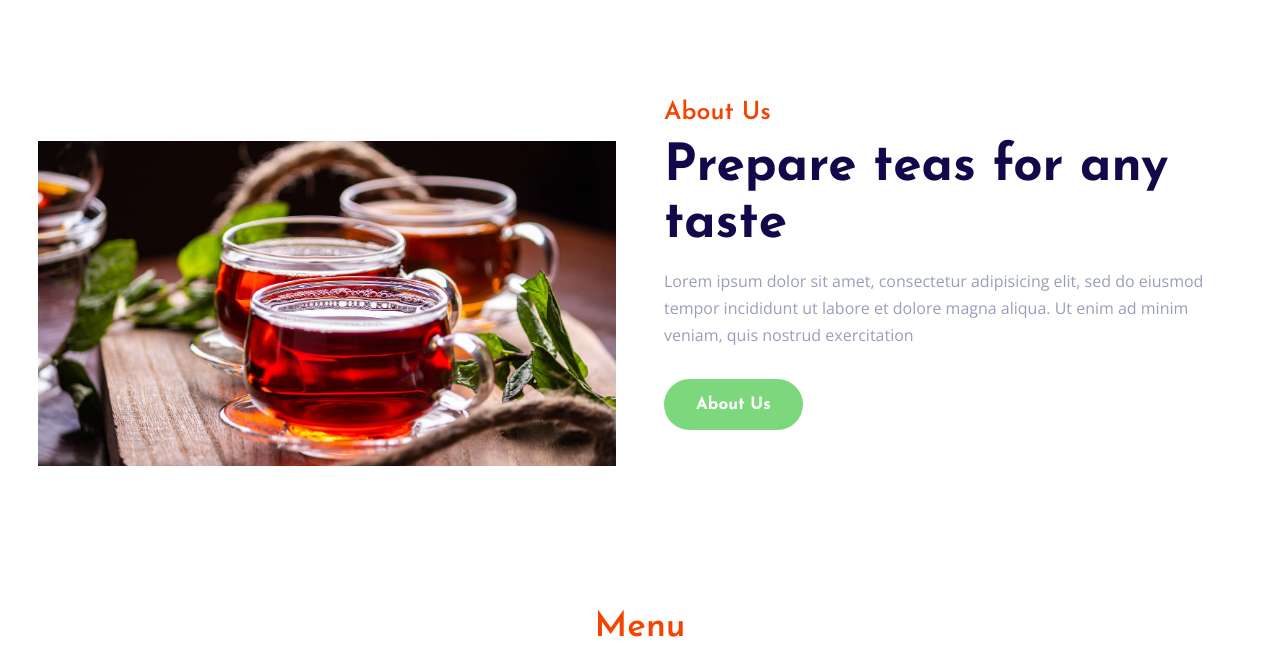
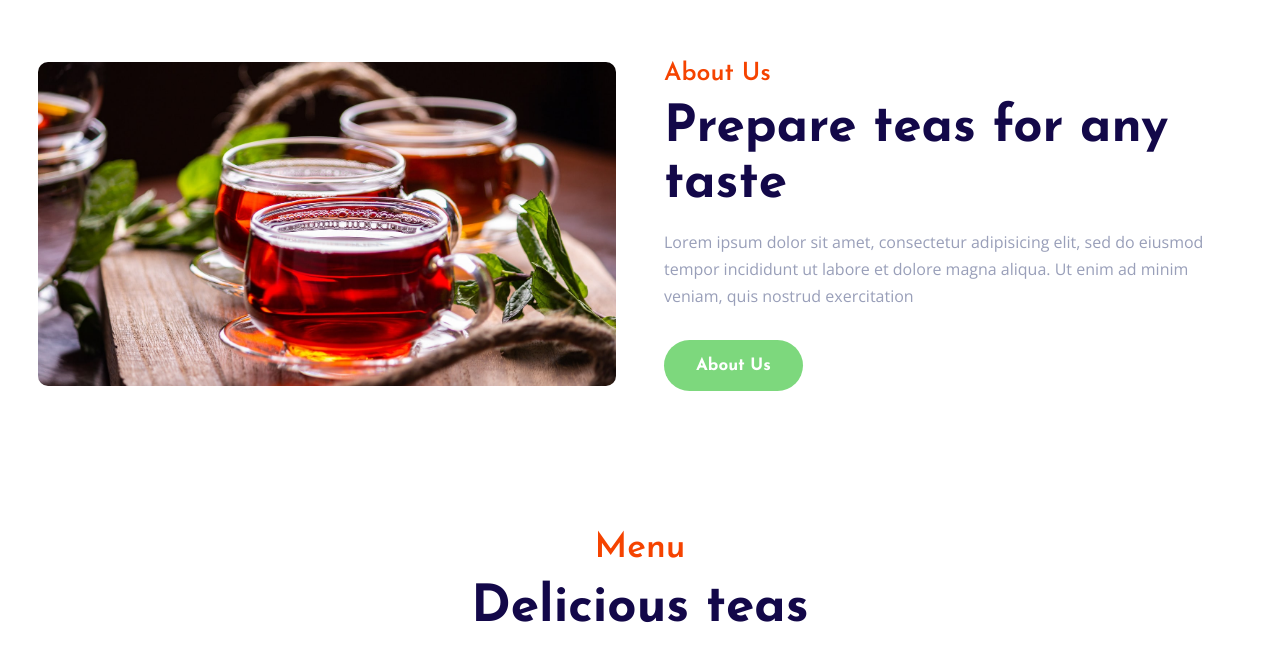
Before and after one commit to CodeCoffeeCreatorDenny/3c_tea-website-challenge, a plain HTML site: page index.html in a window 1280 px wide. Shown: the part 704-1361 px from the top of the page. Drawn offline with nearby package versions, Linux system fonts and the light colour scheme.

Commit message:
fix from designer

```diff
--- a/style.css
+++ b/style.css
@@ -148,9 +148,6 @@ section {
 }
 
 .about {
-  /* background: url(../img/feature.svg); */
-  /* background-size: cover;
-  background-position: center; */
   display: grid;
   grid-template-columns: repeat(2, 2fr);
   align-items: center;
@@ -160,7 +157,7 @@ section {
 .about-img img {
   width: 100%;
   height: auto;
-  padding-top: 80px;
+  border-radius: 10px;
 }
 
 .about-text h2 {
```
